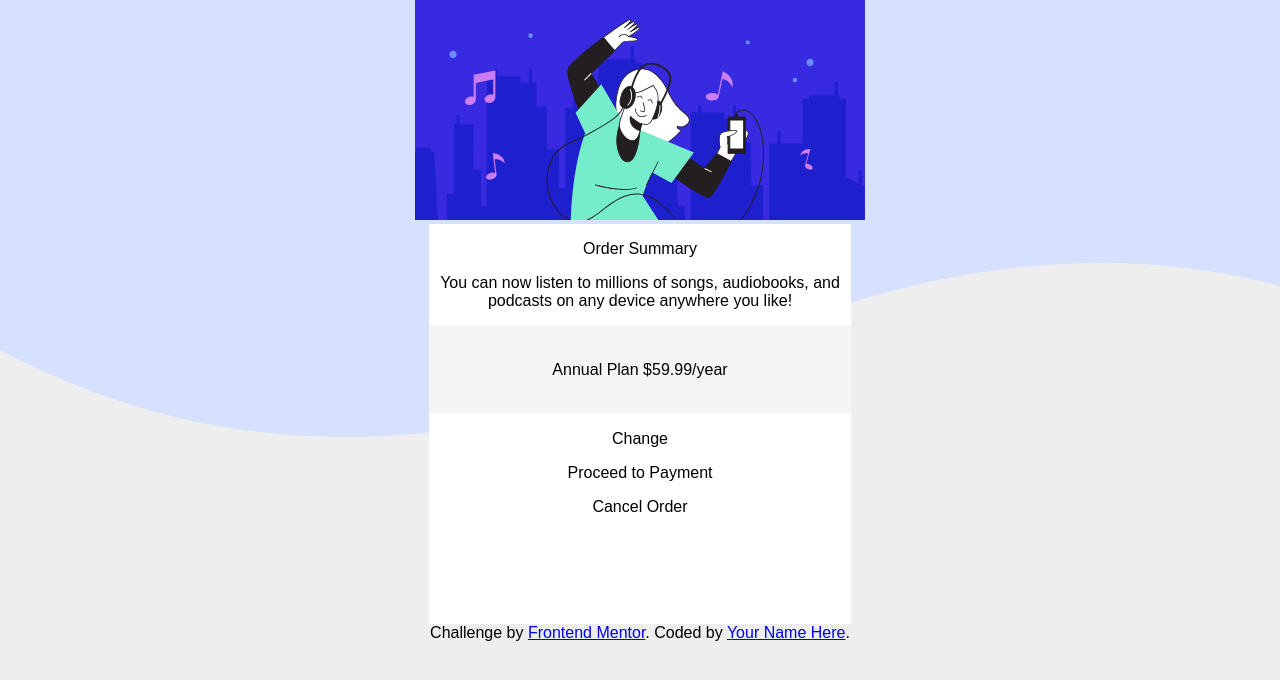
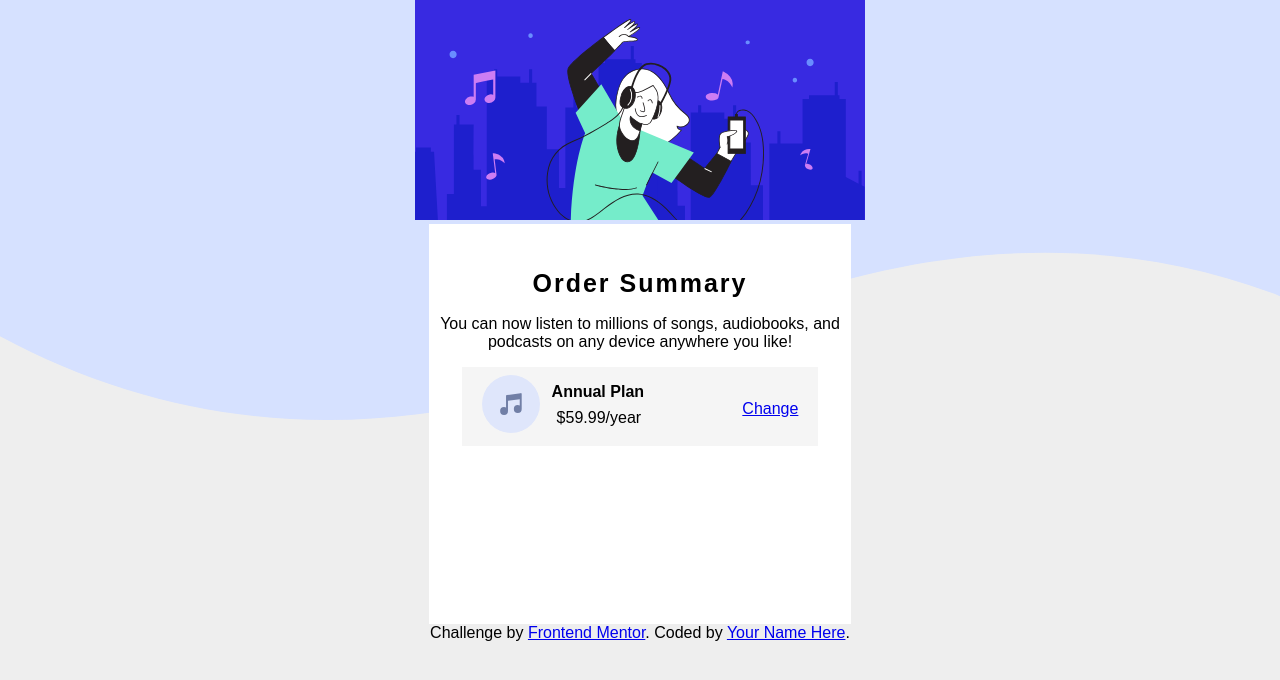
Before and after one commit to KaliRodri/Order-Summary-Component, a plain HTML site: page order-summary-component-main/index.html in a window 1280 px wide. Drawn offline with Linux system fonts and the light colour scheme.

Commit message:
Firsts Ui Changes

```diff
--- a/order-summary-component-main/index.html
+++ b/order-summary-component-main/index.html
@@ -8,26 +8,25 @@
 
   <title>Frontend Mentor | Order summary card</title>
 
-  <!-- Feel free to remove these styles or customise in your own stylesheet 👍 -->
+
 </head>
 <body>
   <header>
-    <img src="./images/illustration-hero.svg" width="auto">
+    <img src="./images/illustration-hero.svg">
   </header>
-<div class="primeira" align = "center">
-  <p></p>Order Summary</p>
+<div class="primeira" >
+  <p><h1>Order Summary</h1></p>
 
-  <p>You can now listen to millions of songs, audiobooks, and podcasts on any
+  <p class="text">You can now listen to millions of songs, audiobooks, and podcasts on any
   device anywhere you like!</p>
 
-  <p class="annual_plan">
-  Annual Plan
-  $59.99/year</p>
 
-  Change
+<div class="annual_plan">
+   <h4>Annual Plan</h4>
+    <p>$59.99/year</p>
+  <a href="#">Change</a>
 
-  <p>Proceed to Payment</p>
-  <p>Cancel Order</p>
+</div>
 </div>
 
   <div class="attribution">
--- a/order-summary-component-main/style.css
+++ b/order-summary-component-main/style.css
@@ -5,6 +5,10 @@ body{
     background-color: rgba(216, 216, 216, 0.432);
     text-align: center;
     margin: 0px;
+    background-size: cover;
+    background-size: 1366px 420px;
+
+
 }
 .primeira{
     background-color: white;
@@ -12,15 +16,41 @@ body{
     height: 50vh;
     display: inline-block;
     justify-content: center;
-    align-items: center
+    align-items: center;
+    margin: 0;
+}
+.primeira h1{
+    font-size: 25px;
+    letter-spacing: 2px;
+    padding-top: 28px;
+}
+.text{
+    text-align: center;
+}
 
+.annual_plan{
+    display: inline-block;
+    background-color: whitesmoke;
+    padding: 20px;
+    background-image: url(./images/icon-music.svg);
+    background-repeat: no-repeat;
+    background-size: 58px 58px;
+    background-position: 20px 8px;
+    line-height: 5px;
+    width: 75%;
 }
-.box {
-    width: 300px;
-    height: 300px;
-    background: #fff;
+.annual_plan h4{
+    margin-top: 2px;
+    text-align: left;
+    margin-left: 70px;
 }
-.annual_plan{
-    background-color: whitesmoke;
-    padding: 35px;
+.annual_plan p{
+    text-align: left;
+    margin-left: 75px;
 }
+.annual_plan a{
+    text-align: right;
+    display: block;
+    margin-top: -30px;
+    margin-bottom: 15px;
+}
```
